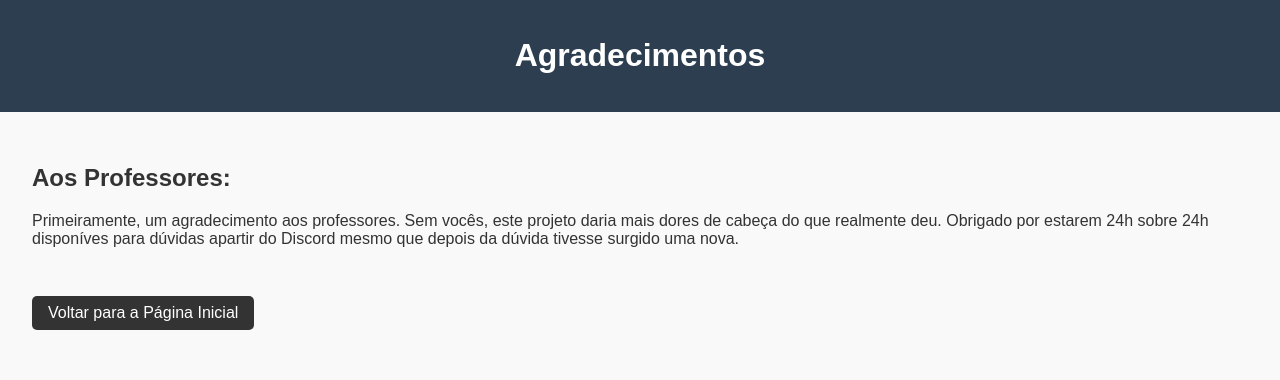
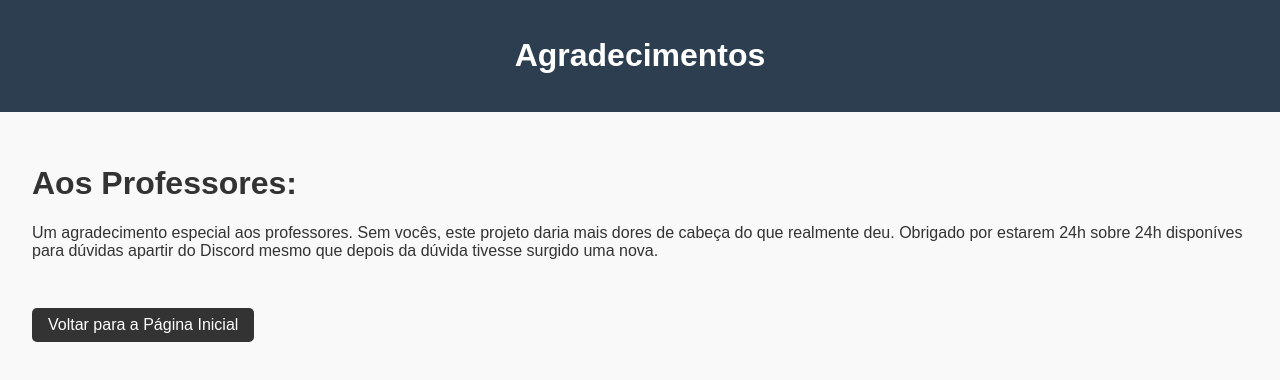
Before and after one commit to Paulo-Lacerda1/Horoscope.io, a plain HTML site: page HTML/agradecimentos.html in a window 1280 px wide. Drawn offline with Linux system fonts and the light colour scheme.

Commit message:
Add files via upload

```diff
--- a/HTML/agradecimentos.html
+++ b/HTML/agradecimentos.html
@@ -67,8 +67,8 @@
     </header>
     <main>
         <div class="section">  <!-- Agradecimento aos professores -->
-            <h2>Aos Professores:</h2>
-            <p>Primeiramente, um agradecimento aos professores. Sem vocês, este projeto daria mais dores de cabeça do que realmente deu. Obrigado por estarem 24h sobre 24h disponíves para dúvidas apartir do Discord mesmo que depois da dúvida tivesse surgido uma nova.</p>
+            <h1>Aos Professores:</h1>
+            <p>Um agradecimento especial aos professores. Sem vocês, este projeto daria mais dores de cabeça do que realmente deu. Obrigado por estarem 24h sobre 24h disponíves para dúvidas apartir do Discord mesmo que depois da dúvida tivesse surgido uma nova.</p>
         </div>
         <!-- Botao de voltar-->
         <div class="btn-container">
```
Also changed, not shown: HTML/ComoTestar.html (+1 -1 lines), css/menu.svg.
